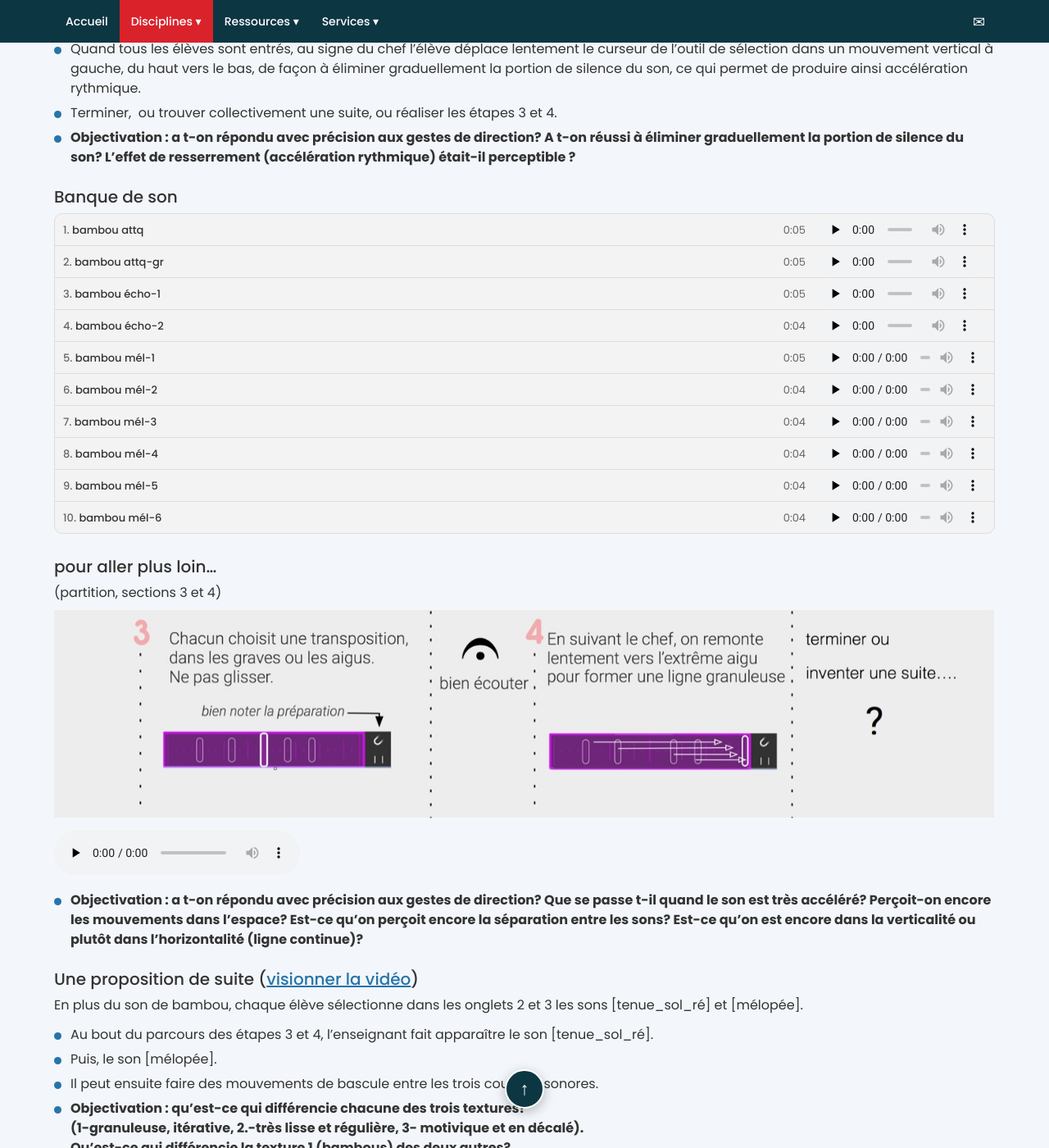
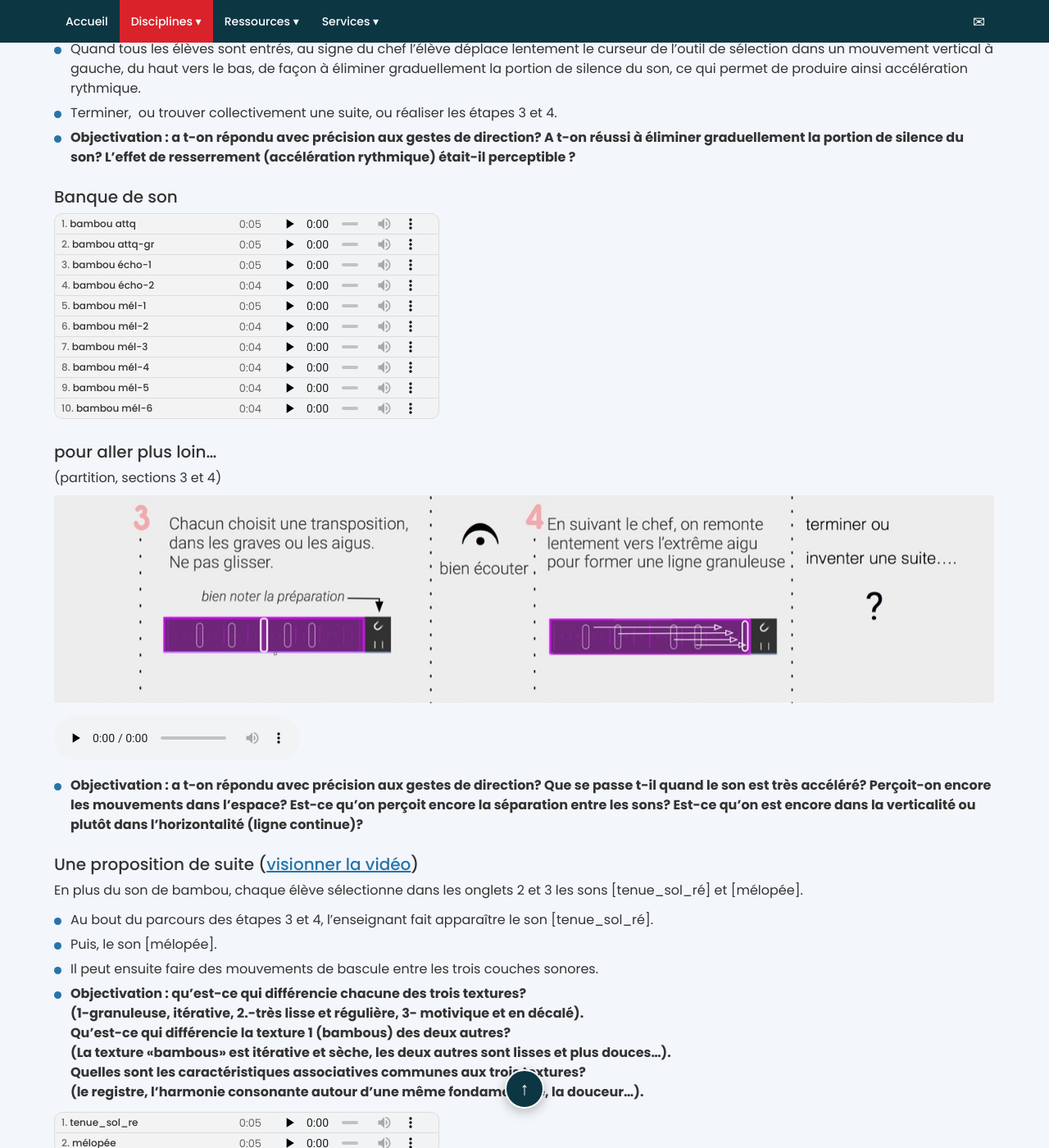
Before and after one commit to yves-fonofone/site-fonofone-revision, a Jekyll site: the page built from _activites/empilade-de-points.md, in a window 1280 px wide and 1400 px high, scrolled down 1621 px. Shown: the whole window at 82% size. Built offline with Jekyll 4.4.1, drawn with Linux system fonts in a browser that asks for light colours.

Commit message:
Extraits audio compacts dans toutes les fiches (Accumulation, Empilade, Escalier, proche/loin)
Co-Authored-By: Claude Opus 5.5 <noreply@anthropic.com>

```diff
--- a/_activites/empilade-de-points.md
+++ b/_activites/empilade-de-points.md
@@ -61,7 +61,7 @@ Chaque élève choisit librement un son dans la banque [accu-points].
 
 ### Banque de son
 
-<ol class="playlist">
+<ol class="playlist playlist--compacte">
   <li><span class="playlist__titre">bambou attq</span> <span class="playlist__duree">0:05</span>
     <audio controls preload="none" src="../audio/activites/empilade-de-points/bambou-attq.mp3"></audio></li>
   <li><span class="playlist__titre">bambou attq-gr</span> <span class="playlist__duree">0:05</span>
@@ -108,7 +108,7 @@ En plus du son de bambou, chaque élève sélectionne dans les onglets 2 et 3 le
  **Quelles sont les caractéristiques associatives communes aux trois textures?**
  **(le registre, l'harmonie consonante autour d'une même fondamentale, la douceur...).**
 
-<ol class="playlist">
+<ol class="playlist playlist--compacte">
   <li><span class="playlist__titre">tenue_sol_re</span> <span class="playlist__duree">0:05</span>
     <audio controls preload="none" src="../audio/activites/empilade-de-points/tenue_sol_re.mp3"></audio></li>
   <li><span class="playlist__titre">mélopée</span> <span class="playlist__duree">0:05</span>
--- a/style.css
+++ b/style.css
@@ -746,6 +746,7 @@ li.extrait p { margin: 0; }
 /* Bandeau uni « fond-bleu » : remplacé par la couleur du cadre de titre */
 .fiche-bandeau[style*="fond-bleu"] { background-image: none !important; }
 /* Liste d'extraits audio compacte (champ de classe playlist--compacte, ex. Caractère 1) */
-.fiche--fonofone .playlist--compacte { max-width: 470px; margin-left: auto; }
+.fiche--fonofone .playlist--compacte { max-width: 470px; }
+.fiche--fonofone .rangee__liste .playlist--compacte { margin-left: auto; }
 .fiche--fonofone .playlist--compacte li { grid-template-columns: 1fr auto 200px; padding: 0 8px; gap: 8px; font-size: 12px; line-height: 1.2; }
 .prose .fiche--fonofone .playlist--compacte audio, .fiche--fonofone .playlist--compacte audio { width: 200px; height: 24px; }
```
Also changed, not shown: _activites/accumulation-points-web.md (+1 -1 lines), _activites/escalier.md (+1 -1 lines), _activites/proche-loin-web.md (+1 -1 lines).
